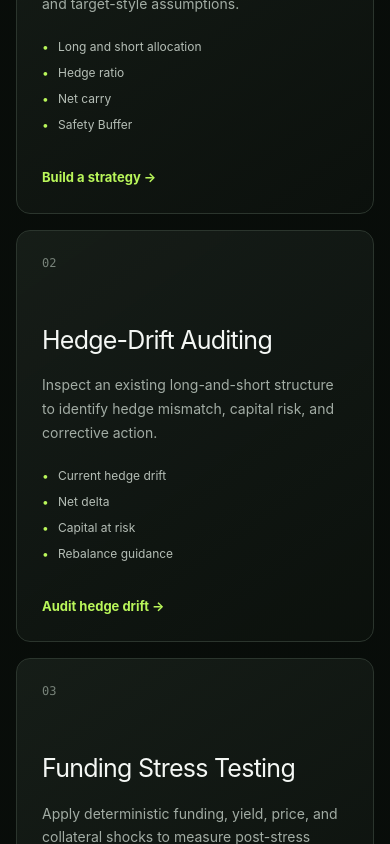
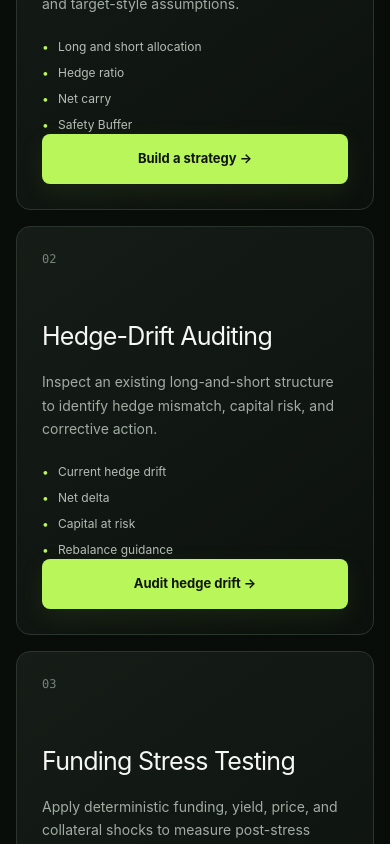
Before and after one commit to Teecash96/DeltaZero, a Next.js app in the folder frontend/: page /risk-engine in a window 390 px wide. Shown: the part 940-1784 px from the top of the page. Built offline with nearby package versions, Linux system fonts and the light colour scheme.

Commit message:
style: emphasize Risk Engine module actions

```diff
--- a/frontend/app/globals.css
+++ b/frontend/app/globals.css
@@ -225,6 +225,7 @@ button:focus-visible, a:focus-visible, input:focus-visible, select:focus-visible
 .risk-engine-grid { grid-template-columns: repeat(2, minmax(0, 1fr)); }
 .risk-engine-grid .tool-card { min-width: 0; }
 .risk-engine-grid .tool-card h2 { margin: 52px 0 14px; overflow-wrap: anywhere; font-size: 25px; letter-spacing: -.03em; }
+.risk-engine-grid .tool-card > .risk-engine-action { width: fit-content; margin-top: auto; padding: 0 18px; color: #10150e; font-size: 13px; white-space: nowrap; }
 .risk-engine-boundary { margin-top: 20px; padding: 24px; display: grid; grid-template-columns: minmax(210px, .8fr) minmax(0, 1.2fr) auto; align-items: center; gap: 28px; }
 .risk-engine-boundary div { display: grid; gap: 7px; }
 .risk-engine-boundary div span { color: var(--green); font: 700 9px var(--font-geist-mono); letter-spacing: .13em; text-transform: uppercase; }
@@ -1259,6 +1260,7 @@ button:focus-visible, a:focus-visible, input:focus-visible, select:focus-visible
 }
 
 @media (max-width: 600px) {
+  .risk-engine-grid .tool-card > .risk-engine-action { width: 100%; white-space: normal; }
   .risk-engine-boundary .button { width: 100%; }
   .judge-demo-banner, .judge-demo-footer { align-items: stretch; flex-direction: column; }
   .judge-demo-banner .button { width: 100%; }
--- a/frontend/app/risk-engine/page.tsx
+++ b/frontend/app/risk-engine/page.tsx
@@ -65,7 +65,7 @@ export default function RiskEnginePage() {
             <ul className="product-bullets">
               {module.bullets.map((bullet) => <li key={bullet}>{bullet}</li>)}
             </ul>
-            <span>{module.action} →</span>
+            <span className="button button-primary risk-engine-action">{module.action} →</span>
           </Link>
         ))}
       </section>
```
